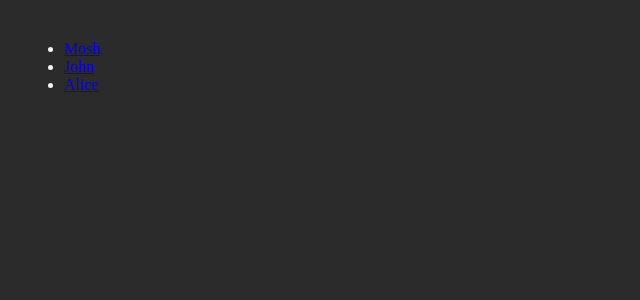
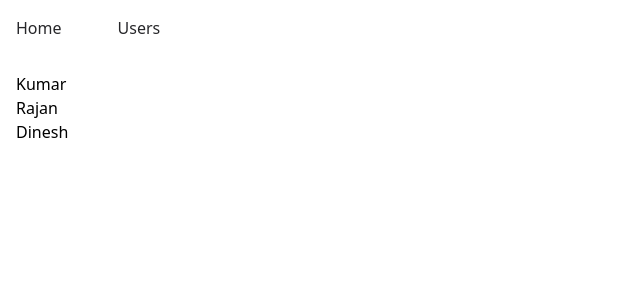
Before and after one commit to Gaulepal/react-mosh-nested-routing, a React (Vite) app: page /users in a window 1280 px wide. Shown: the top 300 px of the page, without its empty margins (0-640 px from the left). Built offline with nearby package versions, Linux system fonts and the light colour scheme.

Commit message:
improve the style

```diff
--- a/src/index.css
+++ b/src/index.css
@@ -1,5 +1,10 @@
 body {
   padding: 1rem;
-  background-color: #2b2b2b;
-  color: aliceblue;
+  /* background-color: #2b2b2b; */
+  /* color: aliceblue;
+   */
 }
+
+@tailwind base;
+@tailwind components;
+@tailwind utilities;
--- a/src/main.tsx
+++ b/src/main.tsx
@@ -4,7 +4,6 @@ import ReactDOM from 'react-dom/client';
 import { QueryClient, QueryClientProvider } from '@tanstack/react-query';
 import { ReactQueryDevtools } from '@tanstack/react-query-devtools';
 
-import App from './App';
 import './index.css';
 import router from './routing/router';
 
--- a/src/routing/HomePage.tsx
+++ b/src/routing/HomePage.tsx
@@ -2,10 +2,10 @@ const HomePage = () => {
   return (
     <>
       <p>
-        Lorem ipsum dolor sit amet consectetur, adipisicing elit.
-        Incidunt, mollitia!
+        Lorem ipsum dolor sit amet consectetur, adipisicing elit. Incidunt,
+        mollitia!
       </p>
-      <a href="/users">Users</a>
+      <a href='/users'>Users</a>
     </>
   );
 };
--- a/src/routing/Layout.tsx
+++ b/src/routing/Layout.tsx
@@ -5,7 +5,7 @@ const Layout = () => {
   return (
     <>
       <NavBar />
-      <div id='main'>
+      <div id='main' className='mt-8'>
         <Outlet />
       </div>
     </>
--- a/src/routing/NavBar.tsx
+++ b/src/routing/NavBar.tsx
@@ -1,28 +1,12 @@
+import { Link } from 'react-router-dom';
+
 const NavBar = () => {
   return (
-    <nav
-      className="navbar navbar-expand-lg"
-      style={{ background: '#f0f0f0', marginBottom: '1rem' }}
-    >
-      <div className="container-fluid">
-        <a className="navbar-brand" href="#">
-          My App
-        </a>
-        <div className="collapse navbar-collapse" id="navbarNav">
-          <ul className="navbar-nav">
-            <li className="nav-item">
-              <a className="nav-link active" href="#">
-                Home
-              </a>
-            </li>
-            <li className="nav-item">
-              <a className="nav-link" href="#">
-                Users
-              </a>
-            </li>
-          </ul>
-        </div>
-      </div>
+    <nav className='w-full flex text-zinc-800'>
+      <Link to='/' className='mr-8 pr-6'>
+        Home
+      </Link>
+      <Link to='/users'>Users</Link>
     </nav>
   );
 };
--- a/src/routing/UserListPage.tsx
+++ b/src/routing/UserListPage.tsx
@@ -1,14 +1,14 @@
 const UserListPage = () => {
   const users = [
-    { id: 1, name: 'Mosh' },
-    { id: 2, name: 'John' },
-    { id: 3, name: 'Alice' },
+    { id: 1, name: 'Kumar' },
+    { id: 2, name: 'Rajan' },
+    { id: 3, name: 'Dinesh' },
   ];
   return (
-    <ul className="list-group">
+    <ul className='list-group'>
       {users.map((user) => (
-        <li className="list-group-item" key={user.id}>
-          <a href="#">{user.name}</a>
+        <li className='list-group-item' key={user.id}>
+          <a href='#'>{user.name}</a>
         </li>
       ))}
     </ul>
```
Also changed, not shown: src/routing/router.tsx (+7 -0 lines).
